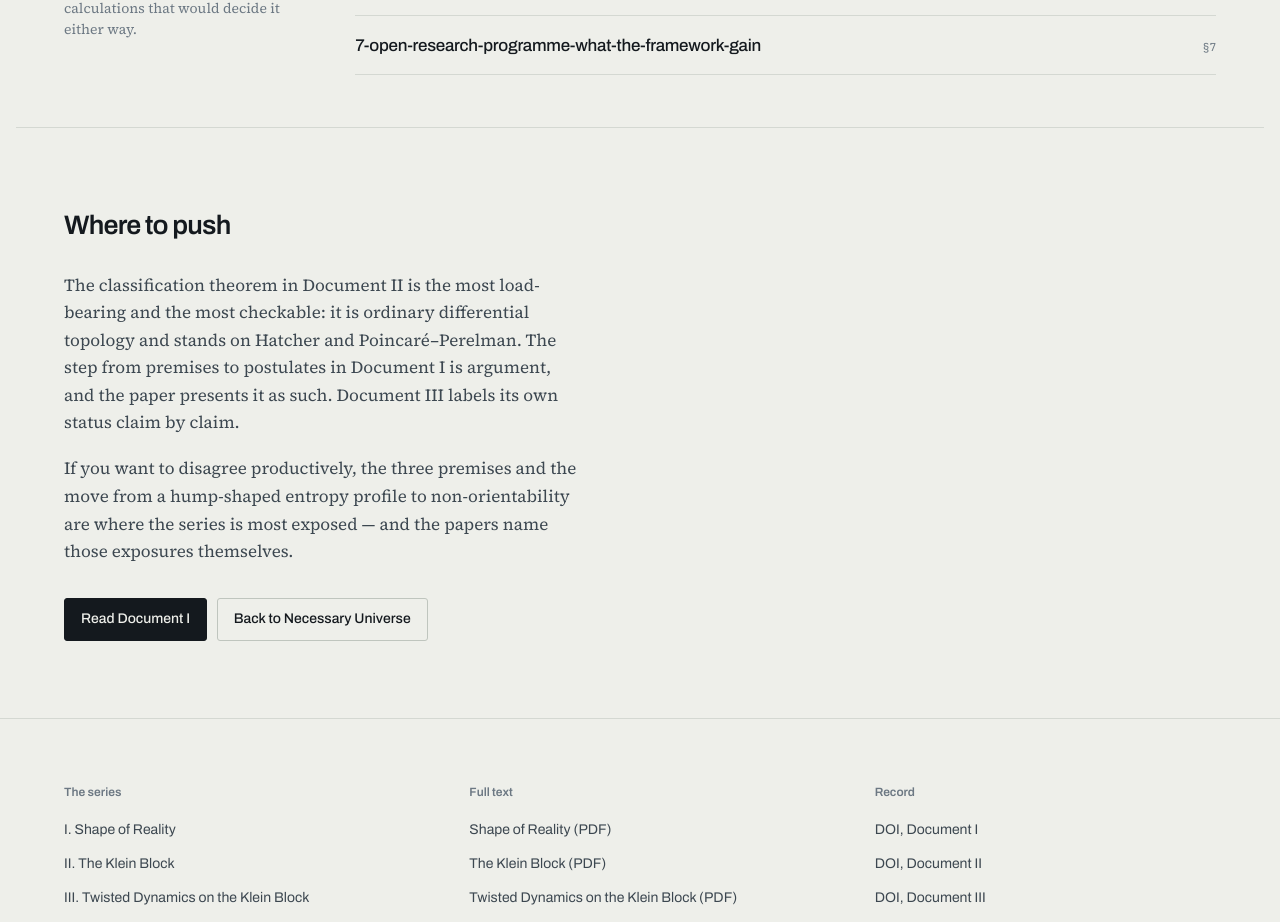
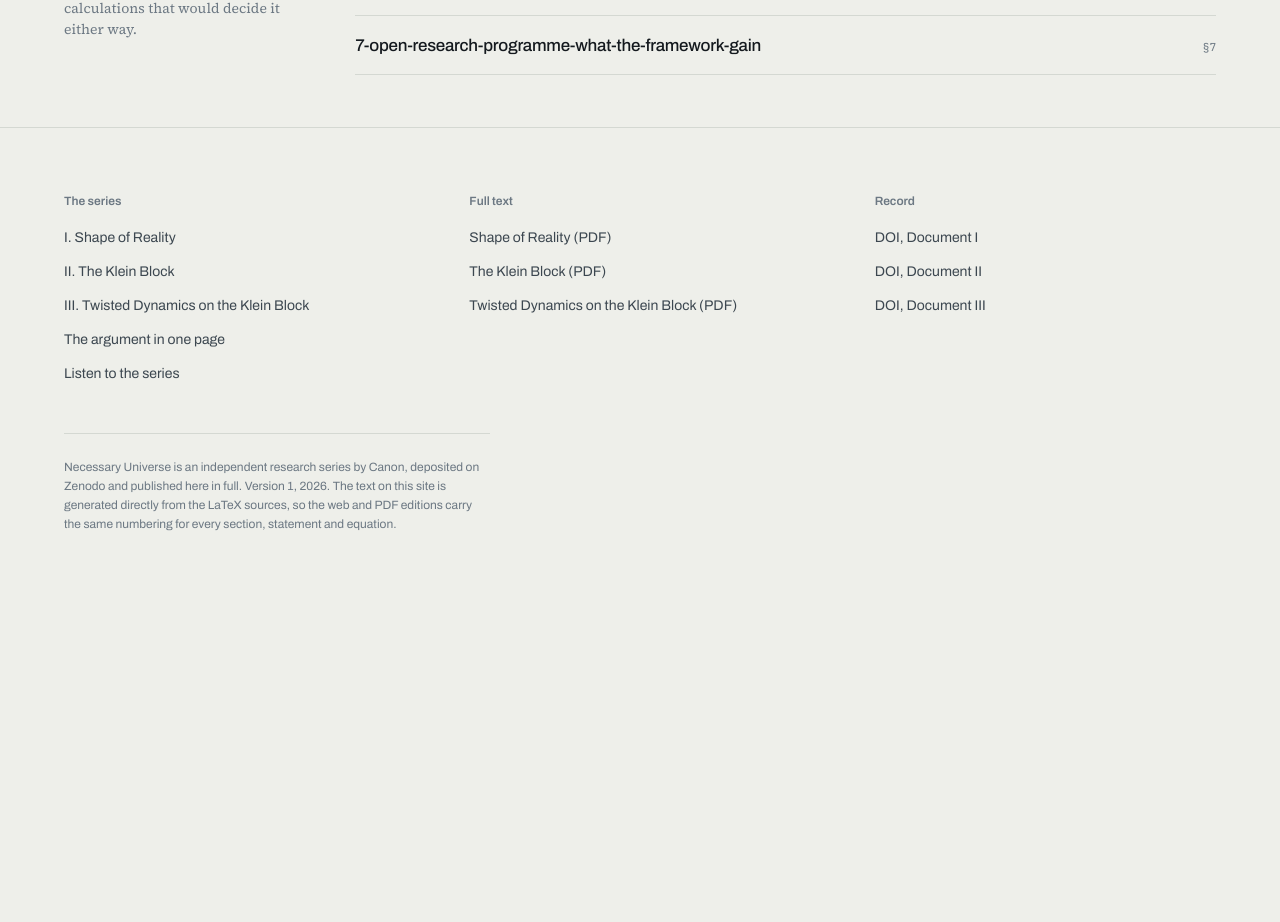
Before and after one commit to canon4d/necessaryuniverse, a Next.js app: page /argument in a window 1280 px wide. Shown: the part 4033-4955 px from the top of the page. After the commit the page ends 4627 px from the top, so only its background shows below. Built offline with nearby package versions, Linux system fonts and the light colour scheme.

Commit message:
Update page.tsx

```diff
--- a/app/argument/page.tsx
+++ b/app/argument/page.tsx
@@ -178,30 +178,6 @@ export default function ArgumentPage() {
         })}
       </div>
 
-      <section className="strip shell" style={{ borderTop: '1px solid var(--rule)', borderBottom: 0 }}>
-        <h2 className="strip-h">Where to push</h2>
-        <div className="prose-narrow">
-          <p>
-            The classification theorem in Document II is the most load-bearing and the most
-            checkable: it is ordinary differential topology and stands on Hatcher and
-            Poincaré–Perelman. The step from premises to postulates in Document I is argument, and the
-            paper presents it as such. Document III labels its own status claim by claim.
-          </p>
-          <p>
-            If you want to disagree productively, the three premises and the move from a hump-shaped
-            entropy profile to non-orientability are where the series is most exposed — and the papers
-            name those exposures themselves.
-          </p>
-        </div>
-        <div className="btn-row">
-          <Link className="btn btn-solid" href="/why">
-            Read Document I
-          </Link>
-          <Link className="btn" href="/">
-            Back to {SITE.name}
-          </Link>
-        </div>
-      </section>
     </>
   )
 }
```
